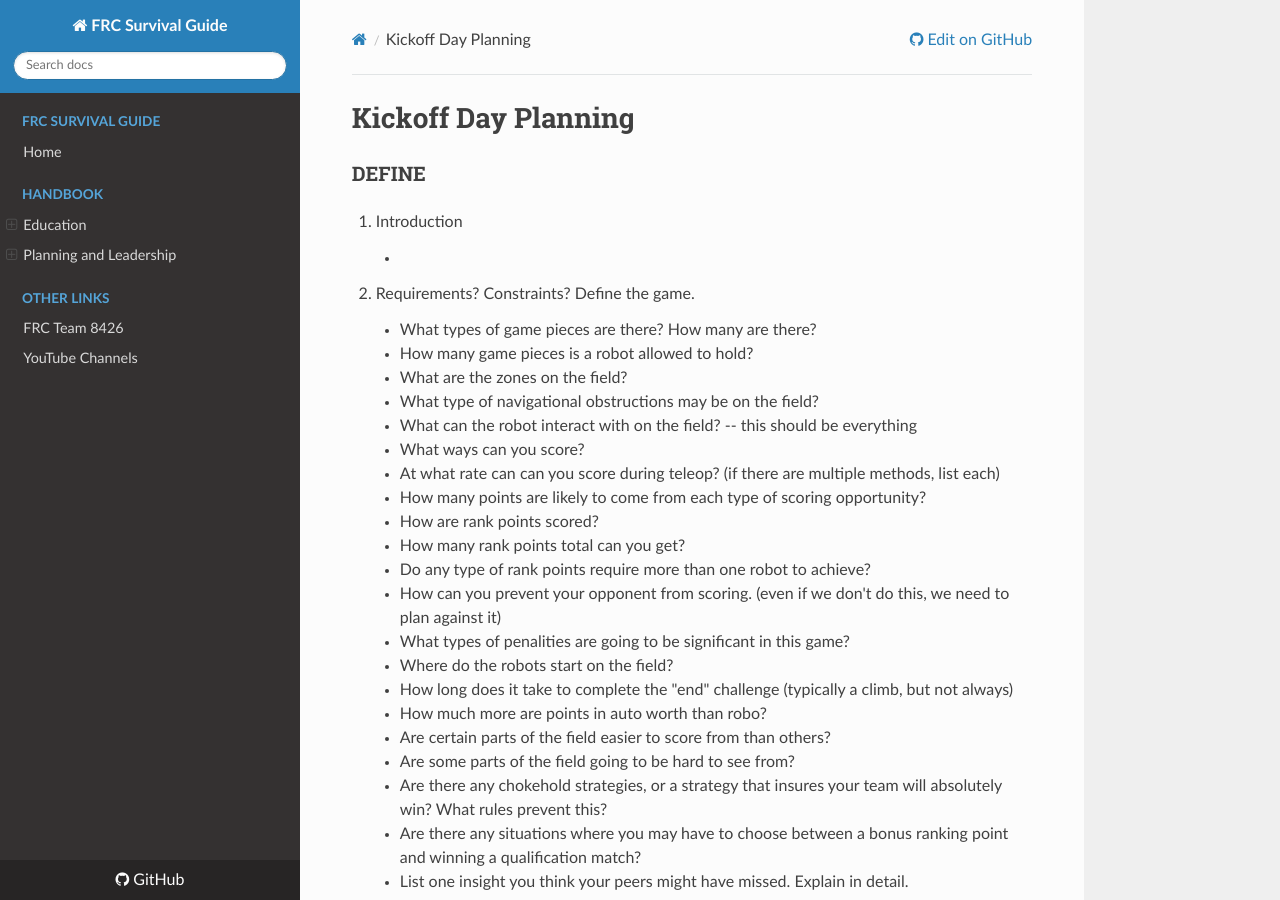
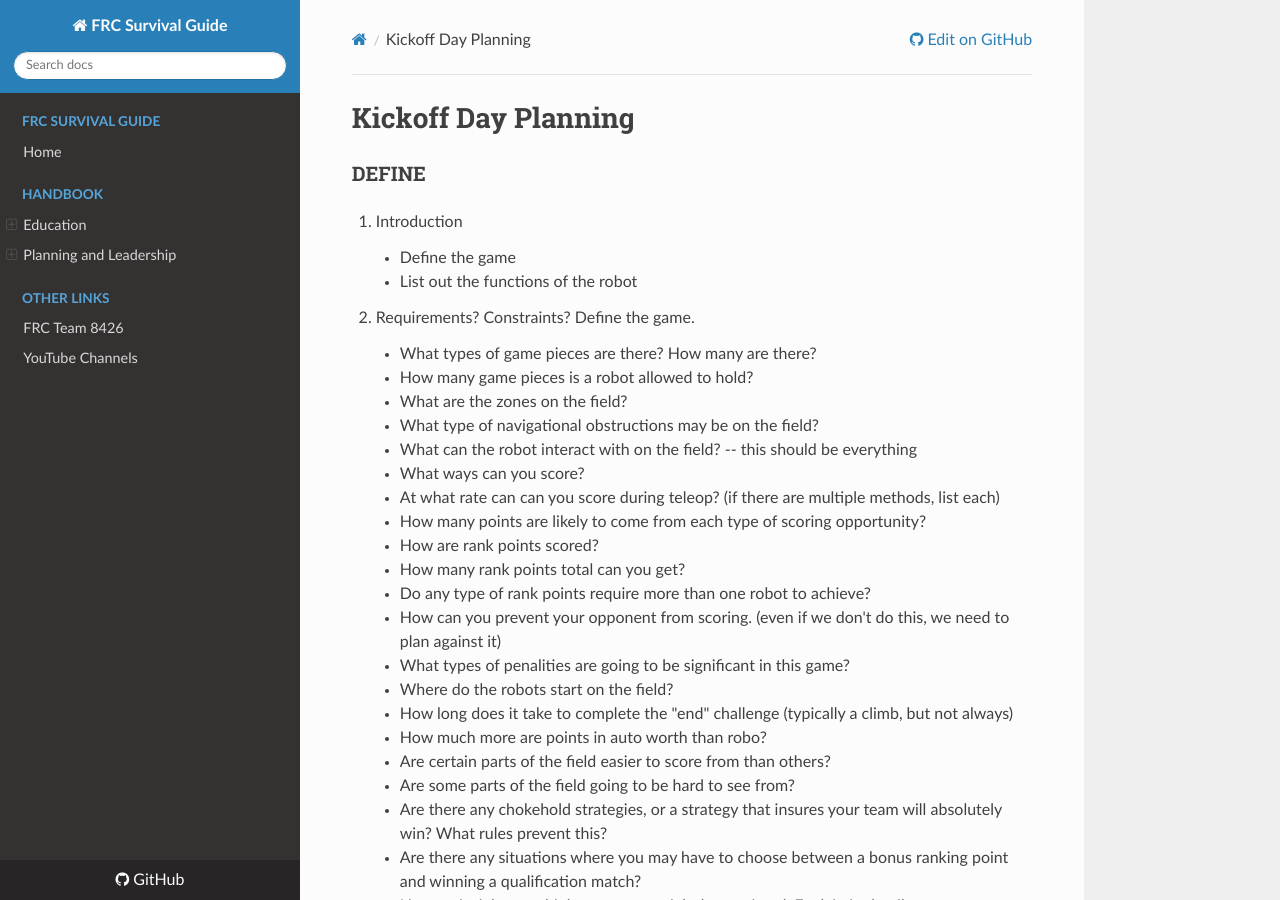
Before and after one commit to Automated-Amphibians/frc-survival-guide, an MkDocs documentation site: the page built from docs/aa-handbook/planning/kickoff-planning-session.md, in a window 1280 px wide and 900 px high. Built offline with MkDocs 1.6.1, drawn with Linux system fonts in a browser that asks for light colours; nearby versions of some CDN libraries.

Commit message:
main: Updates

```diff
--- a/docs/aa-handbook/planning/kickoff-planning-session.md
+++ b/docs/aa-handbook/planning/kickoff-planning-session.md
@@ -3,7 +3,8 @@
 ### DEFINE
 
 1. Introduction
-    *
+    * Define the game
+    * List out the functions of the robot
 
 2. Requirements? Constraints? Define the game.
     * What types of game pieces are there? How many are there?
```
